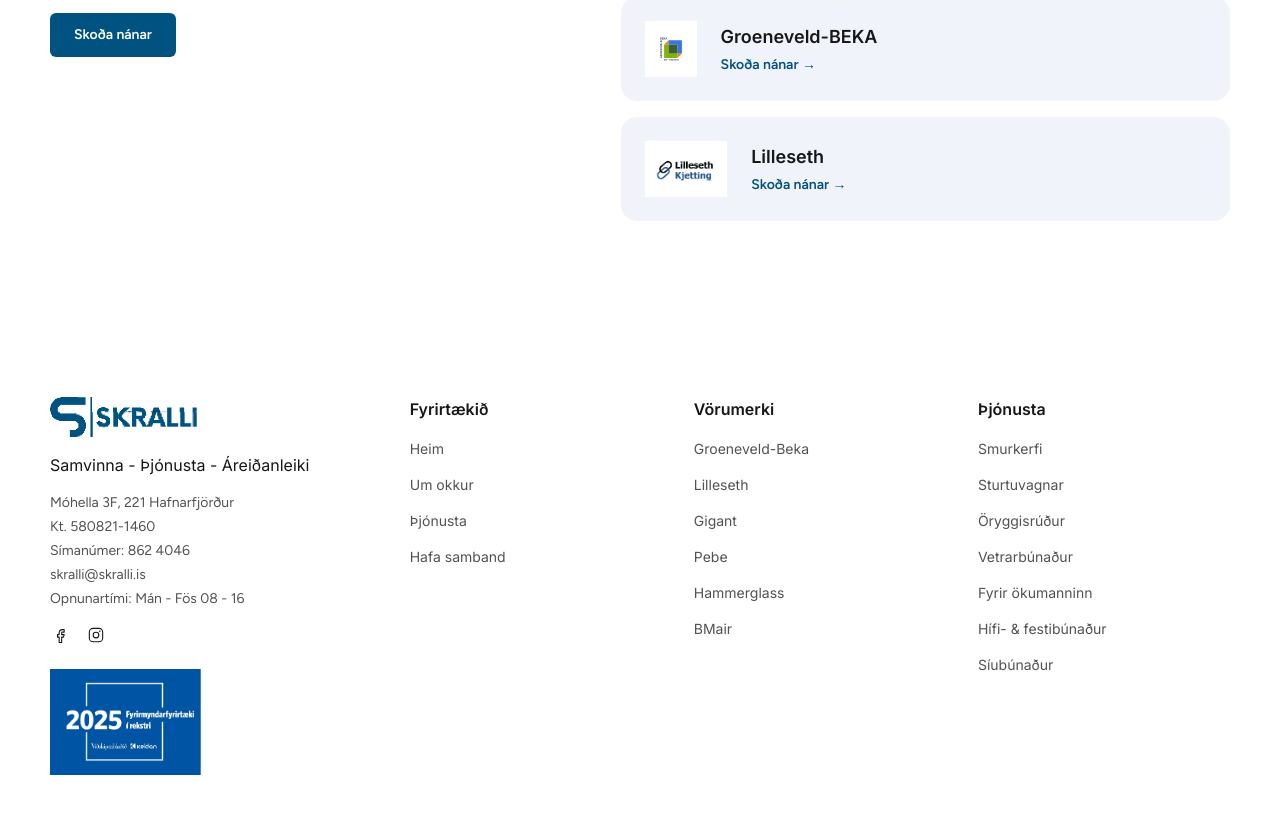
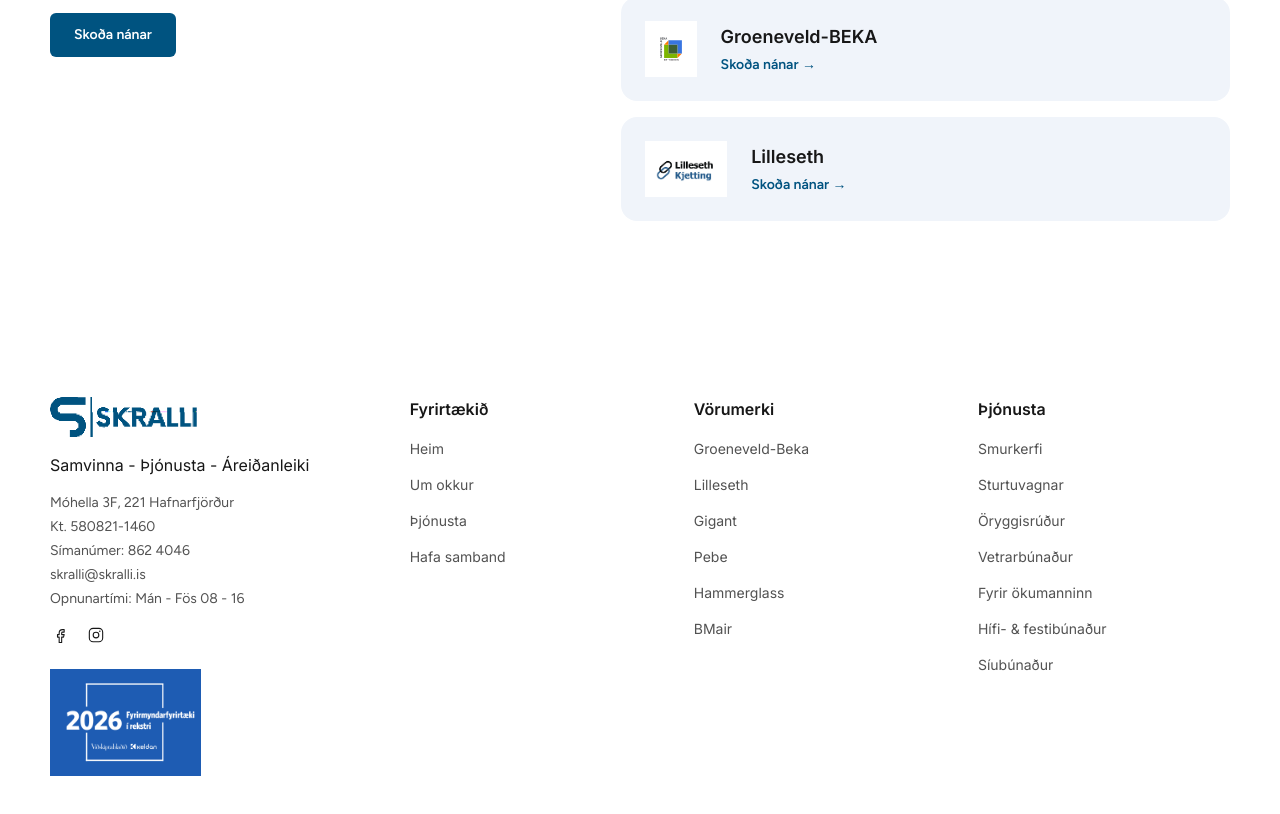
Before and after one commit to kode-is/skralli, a Next.js app: page / in a window 1280 px wide. Shown: the part 4058-4872 px from the top of the page. Built offline with nearby package versions, Linux system fonts and the light colour scheme.

Commit message:
Footer: swap the 2025 Fyrirmyndarfyrirtæki badge for the 2026 one
New artwork from Einar (378x268 PNG), same 151px slot and position. The
2025 file stays in public/images/home because the asset manifest maps the
live site's copy to it.

Co-Authored-By: Claude Fable 5.1 <noreply@anthropic.com>

```diff
--- a/components/Footer.tsx
+++ b/components/Footer.tsx
@@ -99,10 +99,10 @@ export function Footer() {
               </a>
             </div>
             <Image
-              src="/images/home/34-5f7b6ec9.jpg"
-              alt="Fyrirmyndarfyrirtæki í rekstri 2025 — Viðskiptablaðið / Keldan"
+              src="/images/footer/fyrirmyndarfyrirtaeki-2026.png"
+              alt="Fyrirmyndarfyrirtæki í rekstri 2026 — Viðskiptablaðið / Keldan"
               width={151}
-              height={106}
+              height={107}
               className="mt-2"
             />
           </div>
```
Also changed, not shown: public/images/footer/fyrirmyndarfyrirtaeki-2026.png (added).
